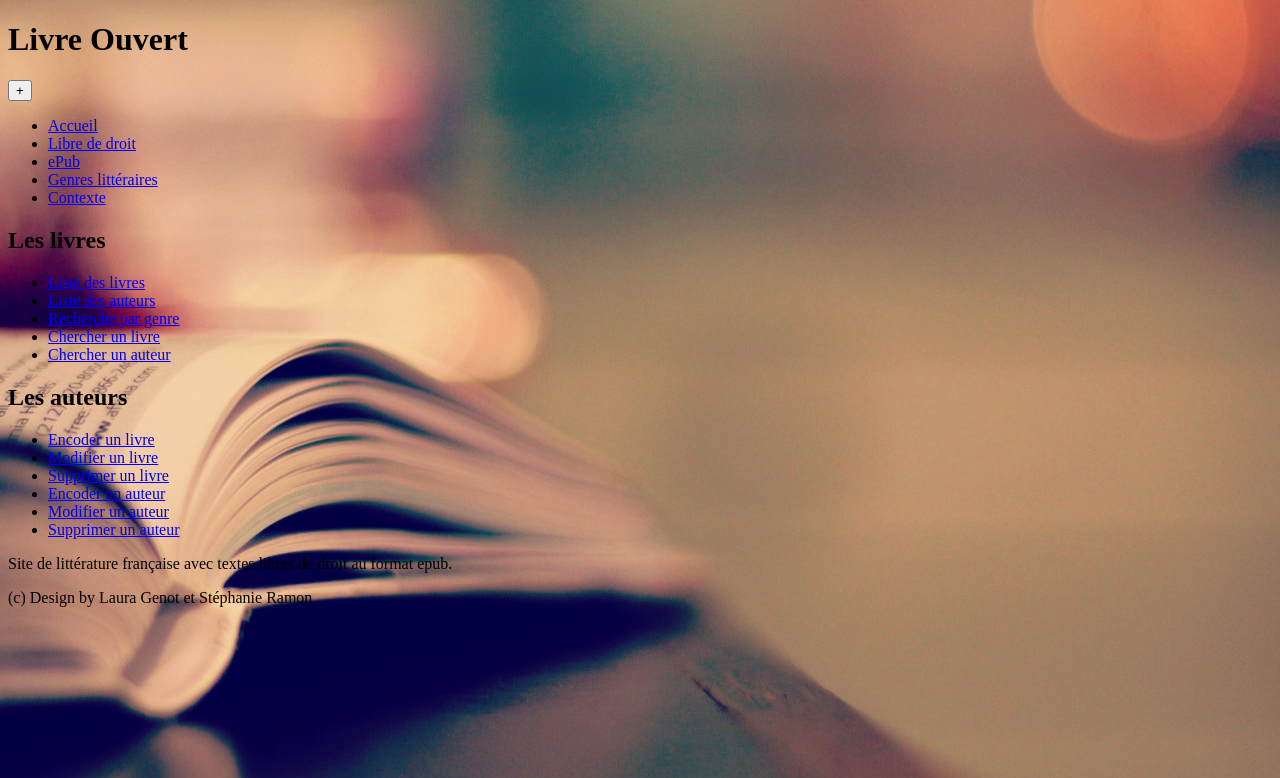
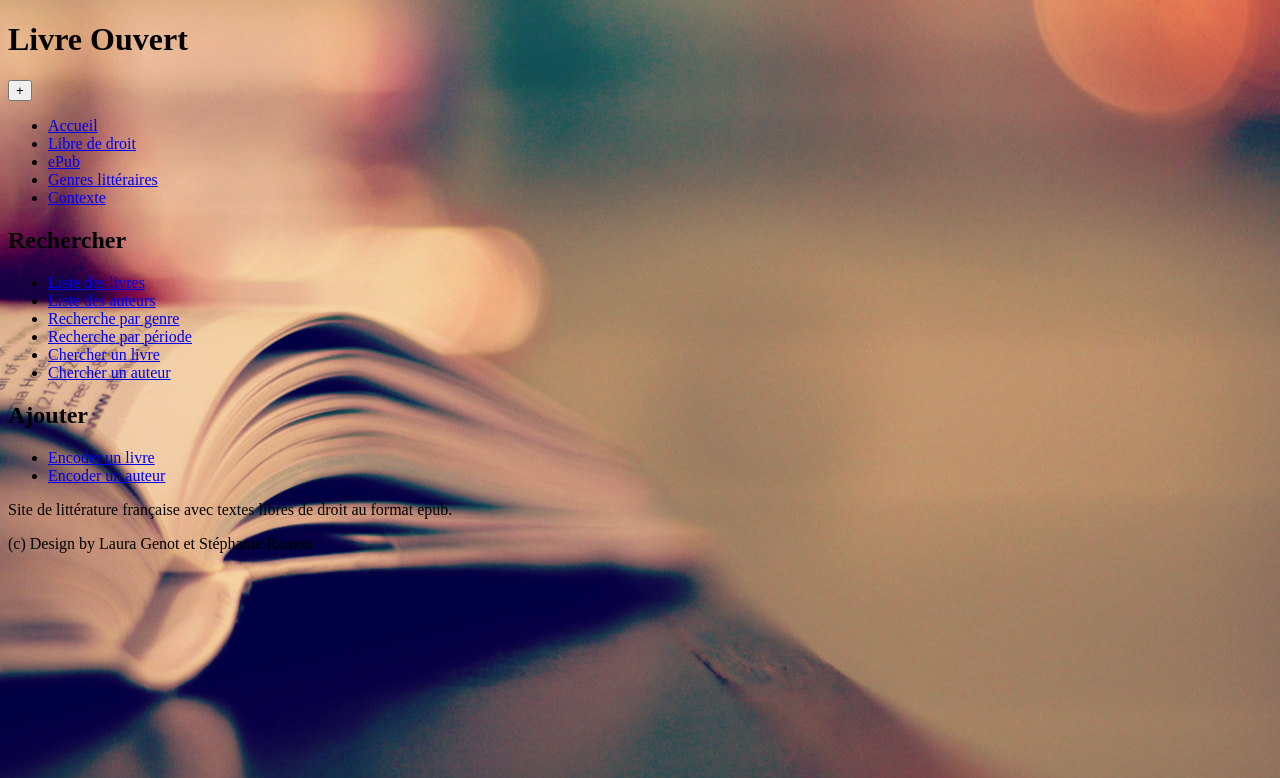
Before and after one commit to StephRamon/Livre-Ouvert, a PHP site: page /alivreouvert/index.php in a window 1280 px wide; the page is wider, and only the part inside the window is pictured. Shown: the top 778 px of that part. Run offline with PHP 8.4, Linux system fonts and the light colour scheme; some libraries are stand-ins or nearby versions.

Commit message:
Modification left-menu

```diff
--- a/a_livre_ouvert_code/includes/menu_aside.php
+++ b/a_livre_ouvert_code/includes/menu_aside.php
@@ -1,24 +1,21 @@
 <section>
     <header class="header_menu">
-        <h2>Les livres</h2>
+        <h2>Rechercher</h2>
     </header>
         <ul>
             <li><a href="livre_lister.php">Liste des livres</a></li>
             <li><a href="auteur_lister.php">Liste des auteurs</a></li>
             <li><a href="genre_lister.php">Recherche par genre</a></li>
+            <li><a href="epoque_lister.php">Recherche par période</a></li>
             <li><a href="livre_rechercher.php">Chercher un livre</a></li>
             <li><a href="#">Chercher un auteur</a></li>
         </ul>
 </section>
 <section>
     <header class="header_menu">
-        <h2>Les auteurs</h2>
+        <h2>Ajouter</h2>
     </header>
         <ul>
             <li><a href="#">Encoder un livre</a></li>
-            <li><a href="#">Modifier un livre</a></li>
-            <li><a href="#">Supprimer un livre</a></li>
             <li><a href="auteur_encoder.php">Encoder un auteur</a></li>
-            <li><a href="#">Modifier un auteur</a></li>
-            <li><a href="#">Supprimer un auteur</a></li>
         </ul>
```
